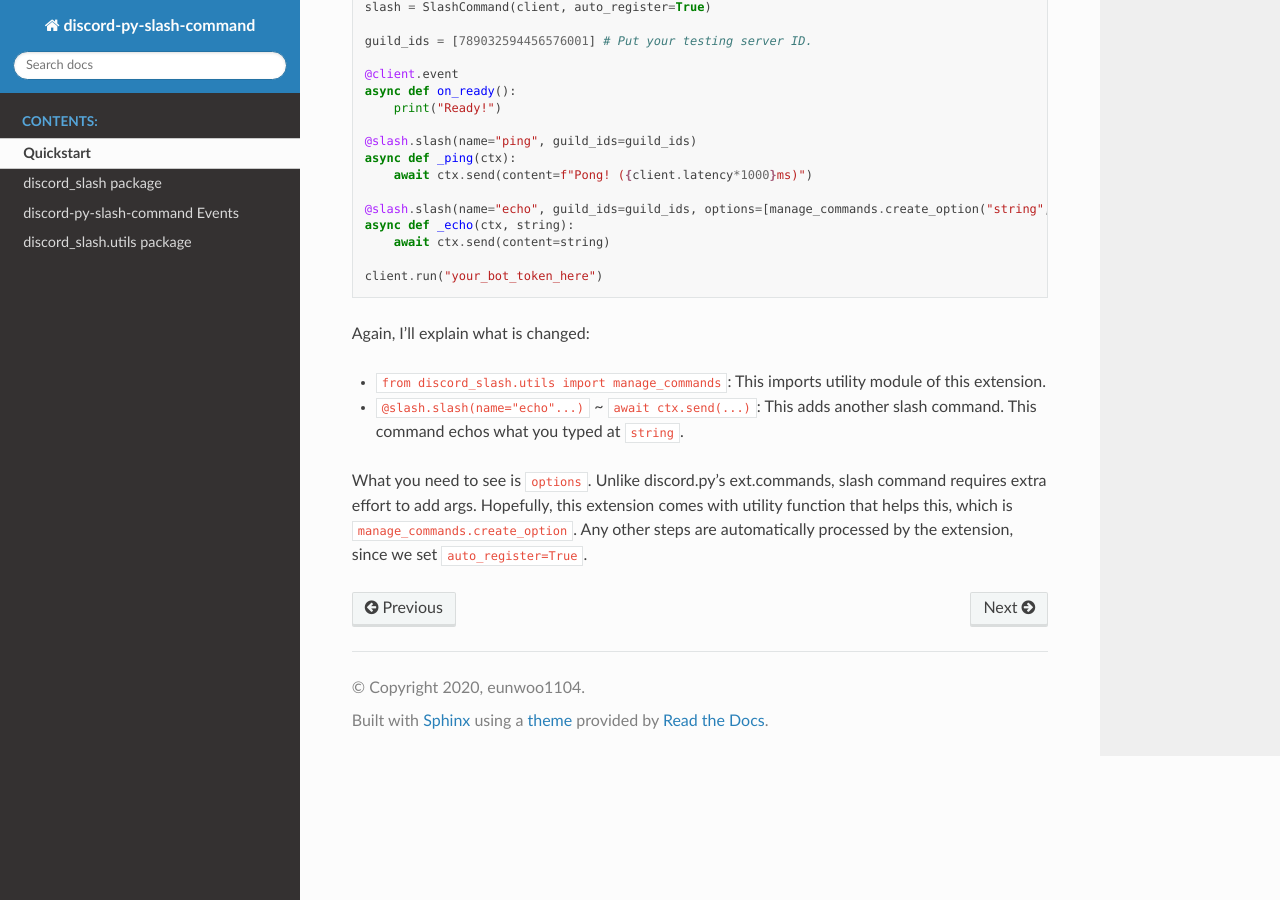
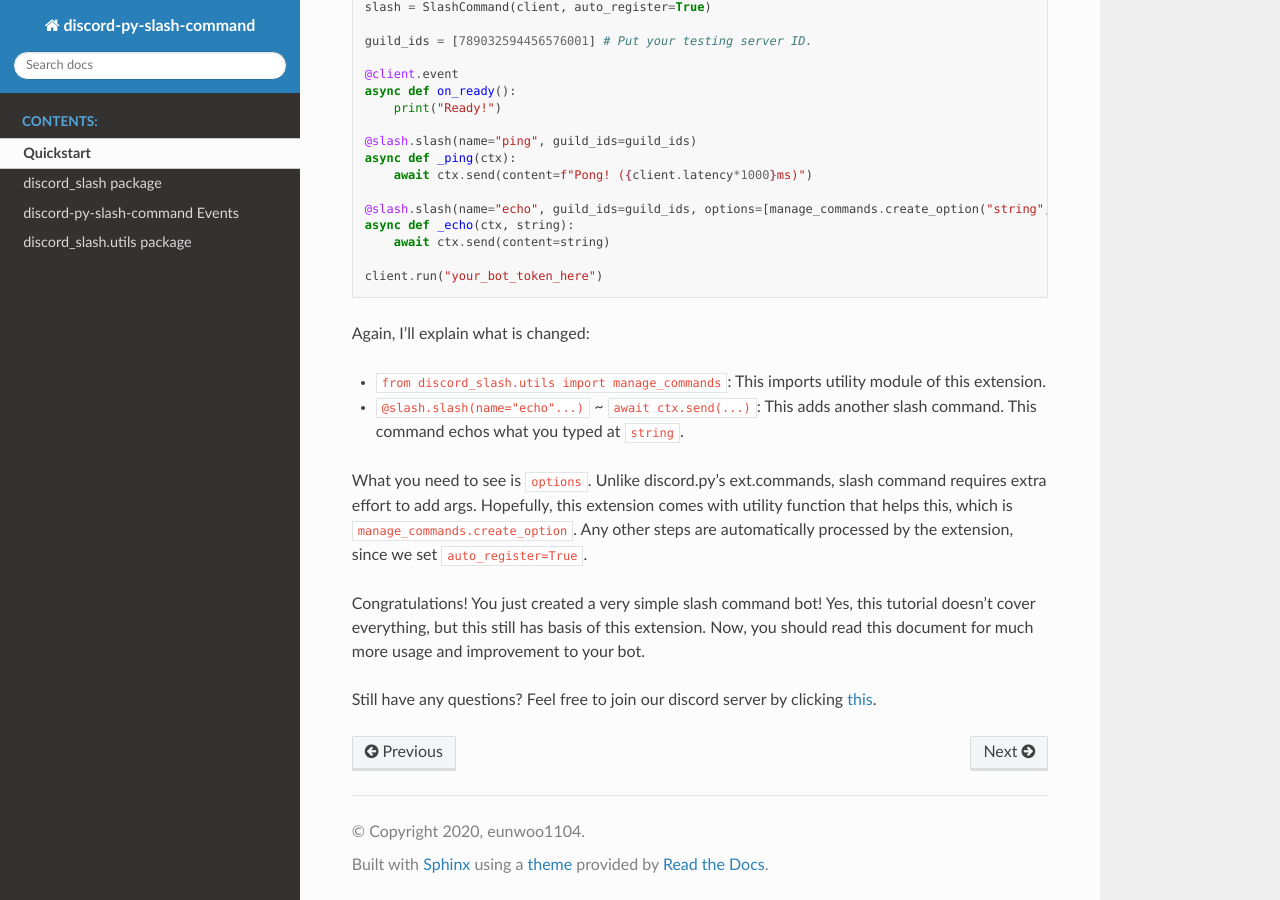
Before and after one commit to interactions-py/interactions.py, a Sphinx documentation site: the page built from docs/quickstart.rst, in a window 1280 px wide and 900 px high, scrolled down 1619 px. Built offline with Sphinx 7.4.7 and the Read the Docs theme 2.0.0, drawn with Linux system fonts in a browser that asks for light colours.

Commit message:
Update quickstart.rst

```diff
--- a/docs/quickstart.rst
+++ b/docs/quickstart.rst
@@ -101,3 +101,8 @@ Again, I'll explain what is changed:
 What you need to see is ``options``. Unlike discord.py's ext.commands, slash command requires extra effort to add args.
 Hopefully, this extension comes with utility function that helps this, which is ``manage_commands.create_option``.
 Any other steps are automatically processed by the extension, since we set ``auto_register=True``.
+
+Congratulations! You just created a very simple slash command bot! Yes, this tutorial doesn't cover everything, but
+this still has basis of this extension. Now, you should read this document for much more usage and improvement to your bot.
+
+Still have any questions? Feel free to join our discord server by clicking `this <https://discord.gg/KkgMBVuEkx>`_.
```
